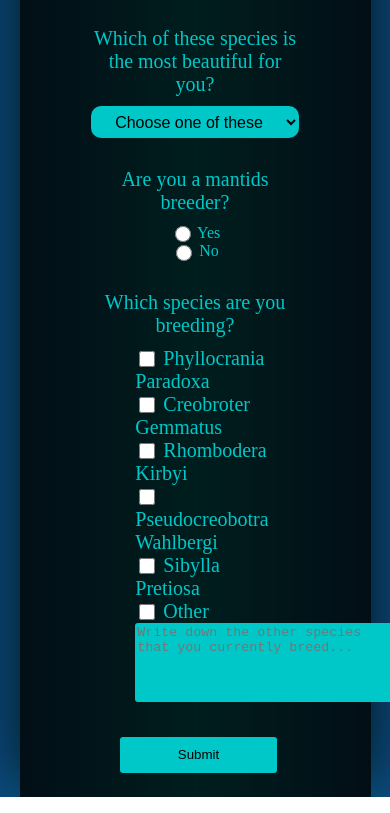
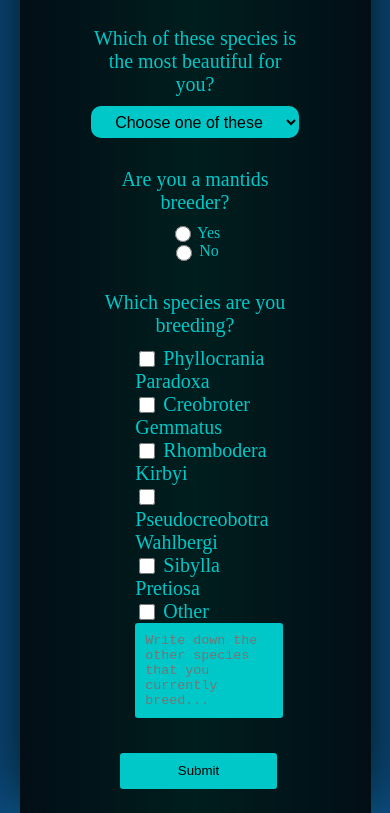
Before and after one commit to WJS132/Formularz, a plain HTML site: page index.html in a window 390 px wide. Shown: the part 469-1282 px from the top of the page. Drawn offline with Linux system fonts and the light colour scheme.

Commit message:
Add files via upload

```diff
--- a/styles.css
+++ b/styles.css
@@ -118,3 +118,15 @@ input[type="radio"]:hover {
 input[type="checkbox"]:hover {
     background-color: rgb(0, 87, 87);
 }
+textarea {
+    width: 100%;
+    box-sizing: border-box;
+    max-width: 100%;
+}
+@media (max-width: 600px) {
+    textarea {
+        width: 100%;
+        max-width: 100%;
+        padding: 10px;
+    }
+}
```
